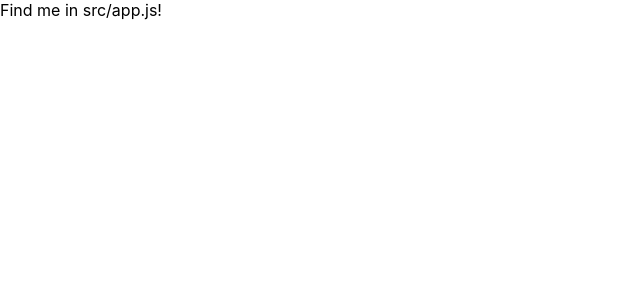
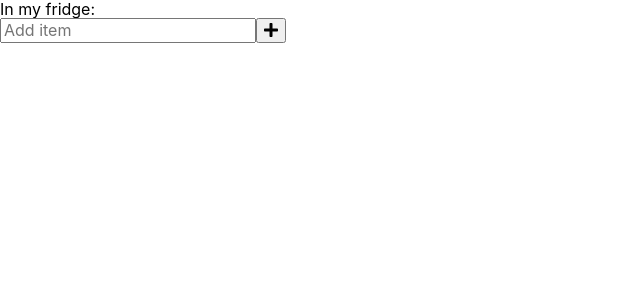
Before and after one commit to crushoftheyear/in-my-fridge, a React (Create React App) app: page / in a window 1280 px wide. Shown: the top 300 px of the page, without its empty margins (0-640 px from the left). Built offline with nearby package versions, Linux system fonts and the light colour scheme.

Commit message:
Initial commit

```diff
--- a/public/index.html
+++ b/public/index.html
@@ -4,31 +4,12 @@
 <head>
   <meta charset="utf-8" />
   <meta name="viewport" content="width=device-width, initial-scale=1" />
-    <!--
-      Notice the use of %PUBLIC_URL% in the tags above.
-      It will be replaced with the URL of the `public` folder during the build.
-      Only files inside the `public` folder can be referenced from the HTML.
-
-      Unlike "/favicon.ico" or "favicon.ico", "%PUBLIC_URL%/favicon.ico" will
-      work correctly both with client-side routing and a non-root public URL.
-      Learn how to configure a non-root public URL by running `npm run build`.
-    -->
-    <title>Technigo React App</title>
+  <title>In my fridge</title>
 </head>
 
 <body>
   <noscript>You need to enable JavaScript to run this app.</noscript>
   <div id="root"></div>
-    <!--
-      This HTML file is a template.
-      If you open it directly in the browser, you will see an empty page.
-
-      You can add webfonts, meta tags, or analytics to this file.
-      The build step will place the bundled scripts into the <body> tag.
-
-      To begin the development, run `npm start` or `yarn start`.
-      To create a production bundle, use `npm run build` or `yarn build`.
-    -->
 </body>
 
 </html>
--- a/src/App.js
+++ b/src/App.js
@@ -1,9 +1,17 @@
 import React from 'react'
+import styled from 'styled-components/macro'
+import 'normalize.css'
+
+import { FridgeItems } from 'components/FridgeItems'
+import { AddItem } from 'components/AddItem'
+
+const Wrapper = styled.div``
 
 export const App = () => {
   return (
-    <div>
-      Find me in src/app.js!
-    </div>
+    <Wrapper>
+      <FridgeItems />
+      <AddItem />
+    </Wrapper>
   )
 }
--- /dev/null
+++ b/src/components/AddItem.js
@@ -0,0 +1,34 @@
+import React, { useState } from 'react'
+import { FontAwesomeIcon } from '@fortawesome/react-fontawesome'
+import { faPlus } from '@fortawesome/free-solid-svg-icons'
+import styled from 'styled-components/macro'
+
+const AddContainer = styled.form``
+
+export const AddItem = () => {
+  const [inputValue, setInputValue] = useState('')
+
+  const submitHandler = (e) => {
+    e.preventDefault()
+    // Dispatch
+    setInputValue('')
+  }
+
+  return (
+
+    <AddContainer className="add-item" onSubmit={submitHandler}>
+      <input
+        type="text"
+        onChange={(e) => setInputValue(e.target.value)}
+        value={inputValue}
+        placeholder="Add item"
+        aria-label="Type an item"
+        required />
+
+      <button className="add-btn" type="submit" aria-label="Click to add item">
+        <FontAwesomeIcon icon={faPlus} />
+      </button>
+    </AddContainer>
+
+  )
+}
--- /dev/null
+++ b/src/components/FridgeItems.js
@@ -0,0 +1,13 @@
+import React from 'react'
+import styled from 'styled-components/macro'
+
+const FridgeContainer = styled.section``
+
+export const FridgeItems = () => {
+  return (
+    <FridgeContainer>
+      In my fridge:
+    </FridgeContainer>
+
+  )
+}
```
Also changed, not shown: package.json (+7 -1 lines), src/reducers/fridge.js (added), 1 other file (tests, documents, lock files or other folders). Lines whose indentation alone changed are shown as unchanged.
